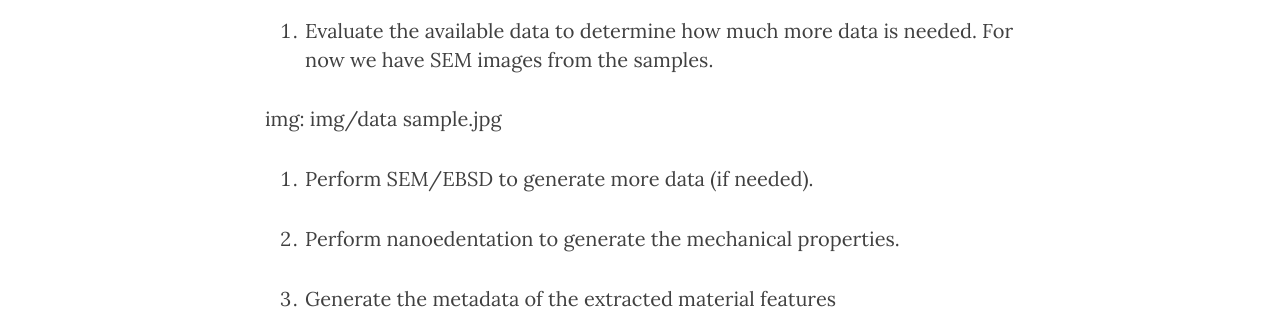
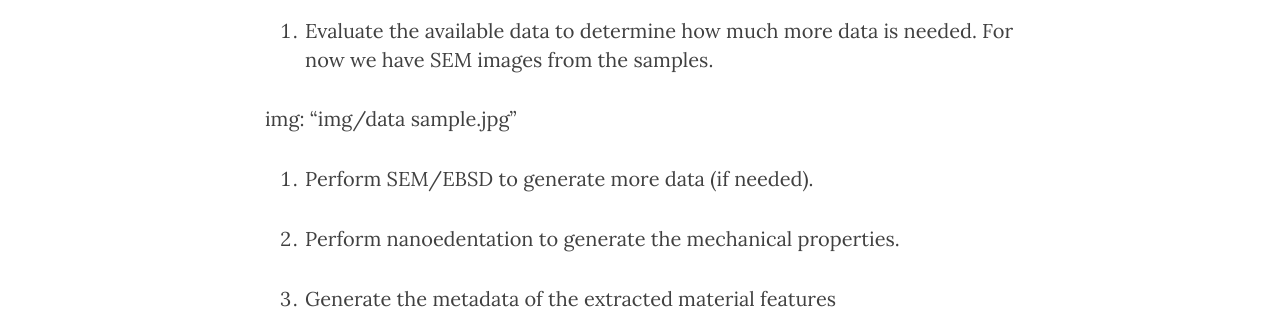
Before and after one commit to jcastillo7/MIC-Pt-NP-foams, a Jekyll site: the page built from _posts/2015-09-09-workflow.markdown, in a window 1280 px wide. Shown: the part 625-934 px from the top of the page. Built offline with Jekyll 4.4.1, drawn with Linux system fonts in a browser that asks for light colours; nearby versions of some CDN libraries; comment, search, counter and statistics services are not loaded.

```diff
--- a/_posts/2015-09-09-workflow.markdown
+++ b/_posts/2015-09-09-workflow.markdown
@@ -15,7 +15,7 @@ This proposed workflow defines our projects steps from generating the needed dat
 
 1. Evaluate the available data to determine how much more data is needed. For now we have SEM images from the samples.
 
-  img: img/data sample.jpg
+  img: "img/data sample.jpg"
 
 2. Perform SEM/EBSD to generate more data (if needed).
 
```
